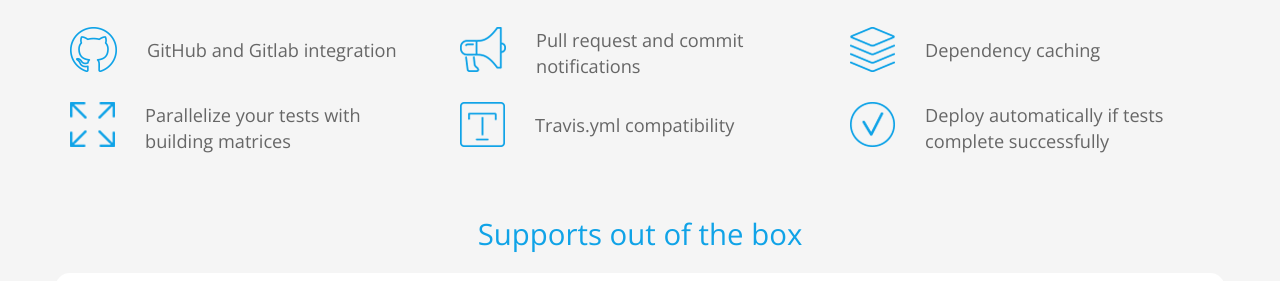
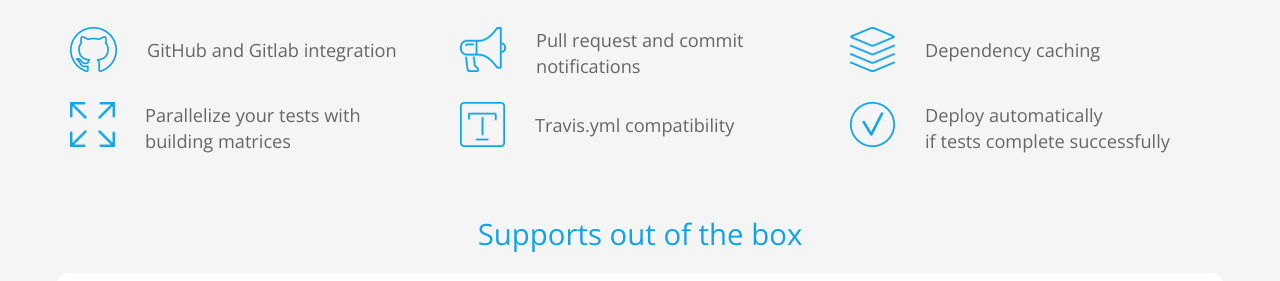
Before and after one commit to vexor/vx-promo, a Jekyll site: the page built from index.html, in a window 1280 px wide. Shown: the part 1573-1854 px from the top of the page. Built offline with Jekyll 4.4.1, drawn with Linux system fonts in a browser that asks for light colours; nearby versions of some CDN libraries; Markdown is read by kramdown in place of the engine named in the settings; comment, search, counter and statistics services are not loaded.

Commit message:
line break

```diff
--- a/index.html
+++ b/index.html
@@ -107,7 +107,7 @@ js: landing
         </div>
         <div class='item'>
           <div class='image'><img alt="Deploy" src="./images/landing/deploy.png" /></div>
-          <div class='description'>Deploy automatically<be/> if tests complete successfully</div>
+          <div class='description'>Deploy automatically<br/>if tests complete successfully</div>
         </div>
       </div>
     </div>
```
